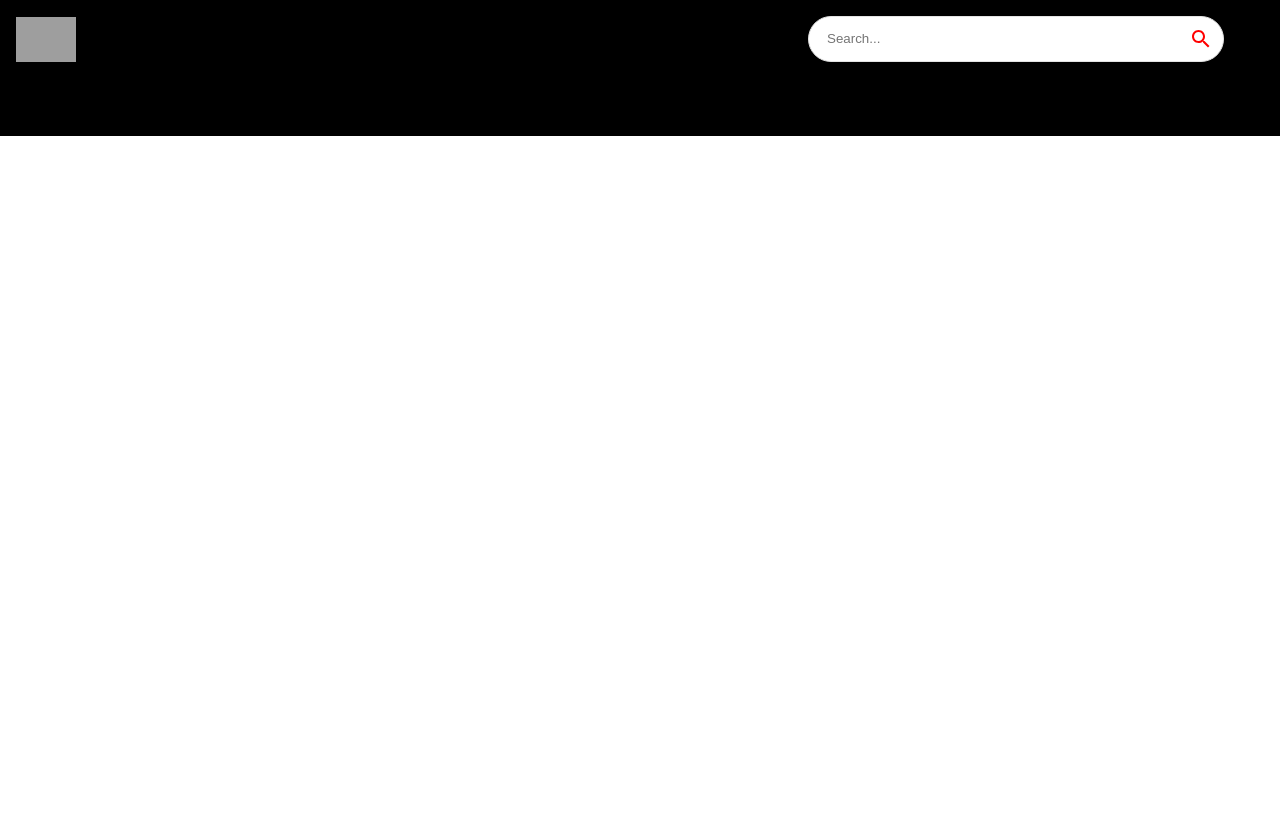
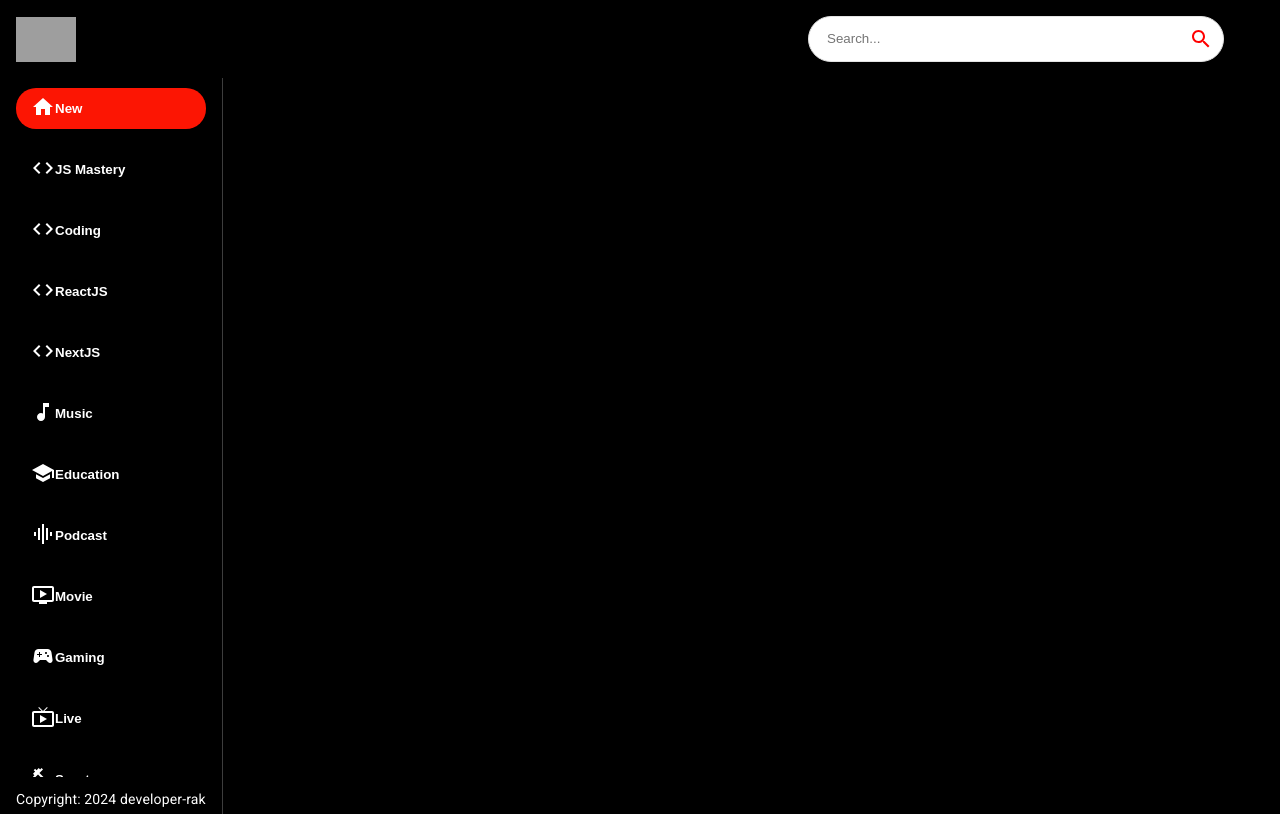
Before and after one commit to developer-rak/youtube_clone_app, a React (Create React App) app: page / in a window 1280 px wide. Built offline with nearby package versions, Linux system fonts and the light colour scheme; grey boxes are pictures that could not be loaded.

Commit message:
added catagories nav sidebar

```diff
--- a/src/components/Feed.jsx
+++ b/src/components/Feed.jsx
@@ -1,10 +1,19 @@
-import React from 'react'
+import { useState, useEffect } from "react";
+import { Box, Stack, Typography } from "@mui/material";
+
+import SideBar from "./SideBar";
 
 const Feed = () => {
   return (
-    <div>
-      <h1>Feed</h1>
-    </div>
+    <Stack sx={{ flexDirection: { sx: "column", md: "row" } }}>
+      <Box sx={{ height: { sx: 'auto', md: '92vh' }, borderRight: '1px solid #3d3d3d', px: { sx: 0, md: 2 } }}>
+        <SideBar />
+
+        <Typography className="copyright" variant="body2" sx={{ mt: 1.5, color: '#fff' }}>
+          Copyright: 2024 developer-rak
+        </Typography>
+      </Box>
+    </Stack>
   )
 }
 
--- /dev/null
+++ b/src/components/SideBar.jsx
@@ -0,0 +1,20 @@
+import { Stack } from '@mui/material';
+
+import { categories } from '../utils/constants';
+
+const selectedCategory = 'New';
+
+const SideBar = () => {
+  return (
+    <Stack direction="row" sx={{ overflow: "auto", height: { sx: 'auto', md: '95%' }, flexDirection: { md: 'column' } }}>
+      {categories.map((category) => (
+         <button className='category-btn' style={{ background: category.name === selectedCategory && '#FC1503', color: 'white' }} key={category.name}>
+            <span>{ category.icon }</span>
+            <span>{ category.name }</span>
+         </button>
+      ))}
+    </Stack>
+  )
+}
+
+export default SideBar
--- a/src/components/index.js
+++ b/src/components/index.js
@@ -4,3 +4,4 @@
 export { default as SearchFeed } from './SearchFeed';
 export { default as VideoDetail } from './VideoDetail';
 export { default as SearchBar } from './SearchBar';
+export { default as SideBar } from './SideBar';
```
